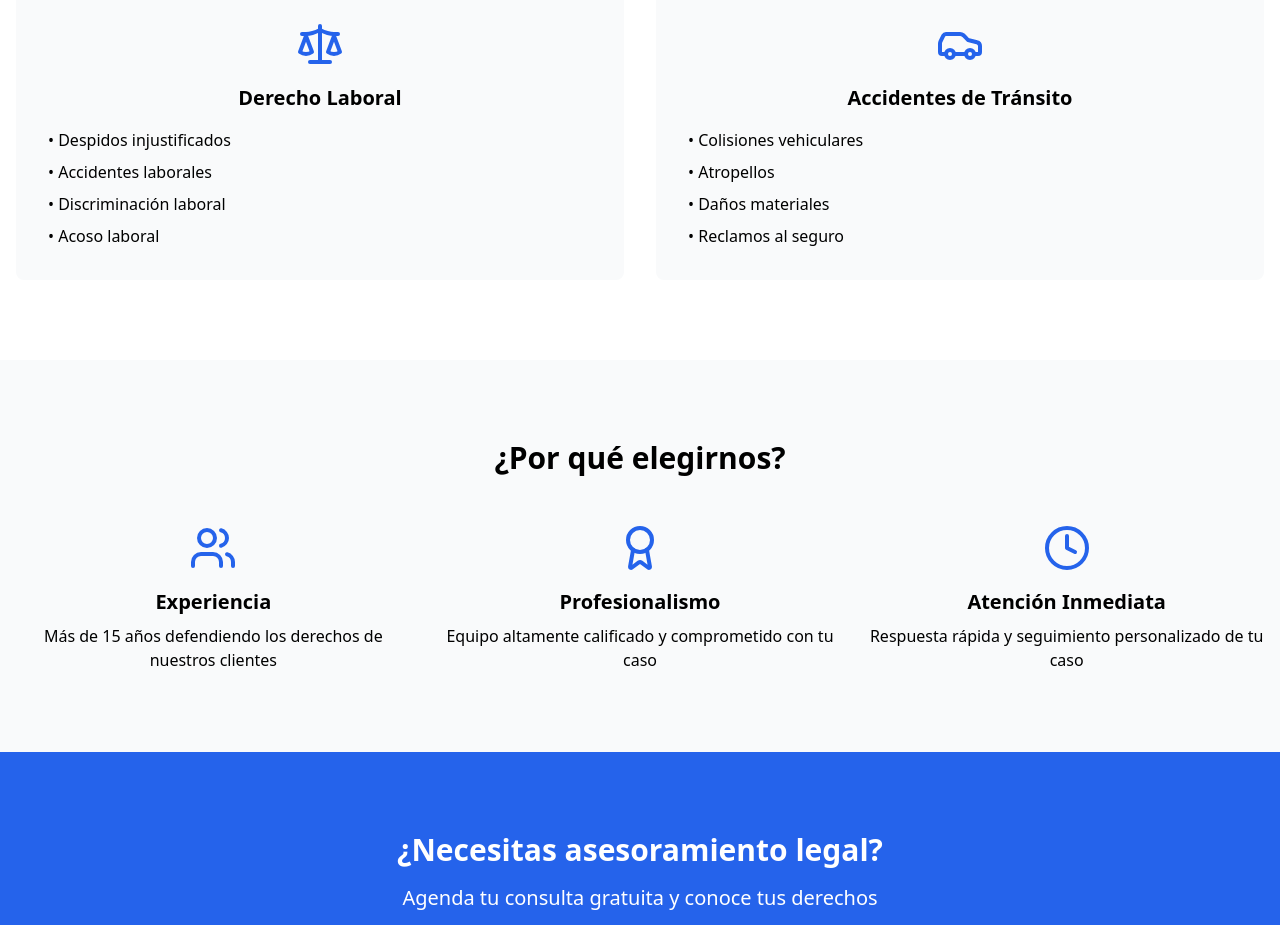
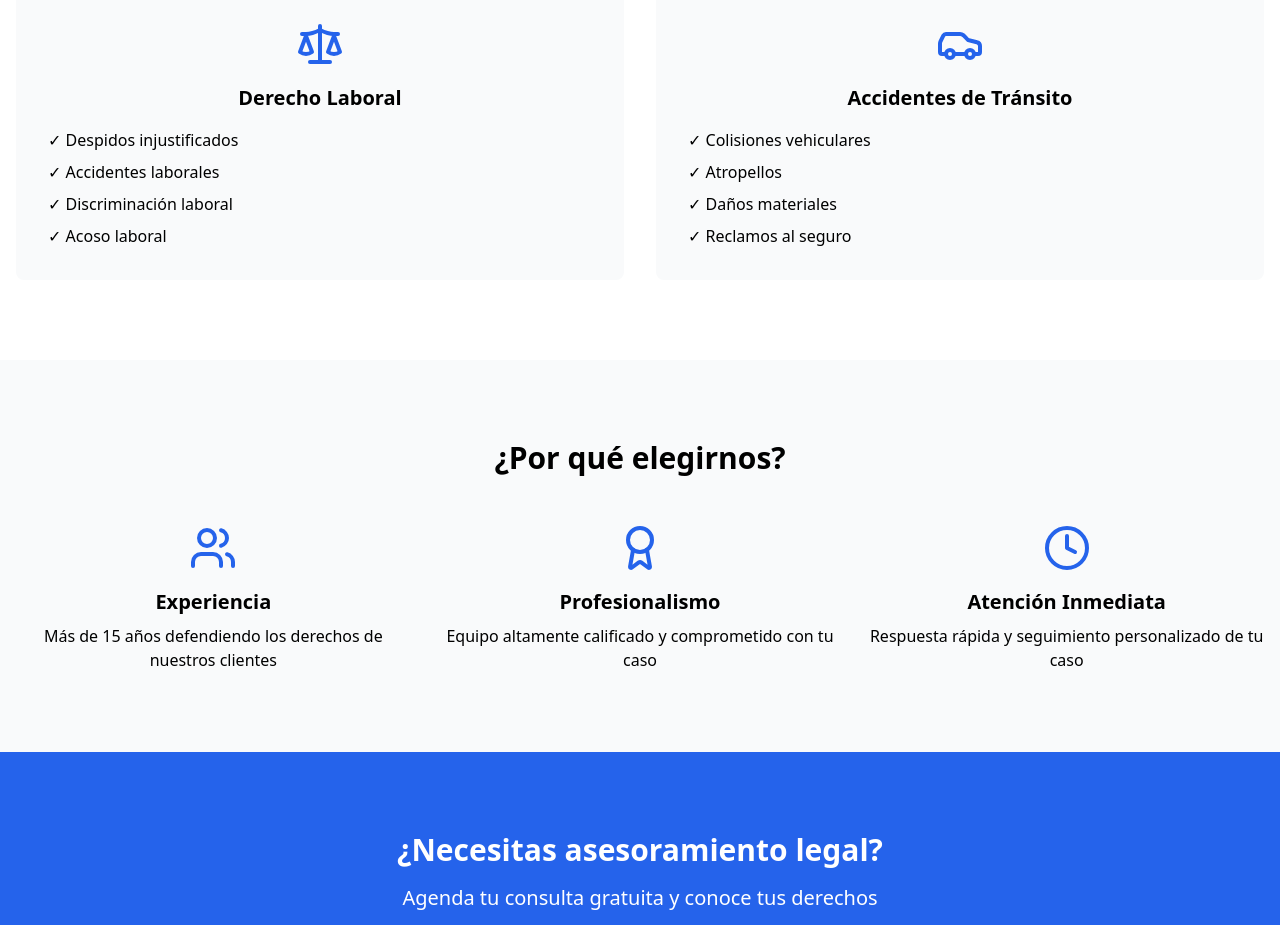
Before and after one commit to montvlein/estudio_juridico, a Next.js app: page / in a window 1280 px wide. Shown: the part 840-1765 px from the top of the page. Built offline with nearby package versions, Linux system fonts and the light colour scheme.

Commit message:
Change dot for checkmark

```diff
--- a/app/client/components/sections/practice-areas.jsx
+++ b/app/client/components/sections/practice-areas.jsx
@@ -10,20 +10,20 @@ export function PracticeAreas() {
             <Scale className="h-12 w-12 text-blue-600 mb-4" />
             <h3 className="text-xl font-bold mb-4">Derecho Laboral</h3>
             <ul className="space-y-2 self-start">
-              <li>• Despidos injustificados</li>
-              <li>• Accidentes laborales</li>
-              <li>• Discriminación laboral</li>
-              <li>• Acoso laboral</li>
+              <li>✓ Despidos injustificados</li>
+              <li>✓ Accidentes laborales</li>
+              <li>✓ Discriminación laboral</li>
+              <li>✓ Acoso laboral</li>
             </ul>
           </div>
           <div className="bg-gray-50 p-8 rounded-lg flex flex-col justify-center items-center">
             <Car className="h-12 w-12 text-blue-600 mb-4" />
             <h3 className="text-xl font-bold mb-4">Accidentes de Tránsito</h3>
             <ul className="space-y-2 self-start">
-              <li>• Colisiones vehiculares</li>
-              <li>• Atropellos</li>
-              <li>• Daños materiales</li>
-              <li>• Reclamos al seguro</li>
+              <li>✓ Colisiones vehiculares</li>
+              <li>✓ Atropellos</li>
+              <li>✓ Daños materiales</li>
+              <li>✓ Reclamos al seguro</li>
             </ul>
           </div>
         </div>
```
